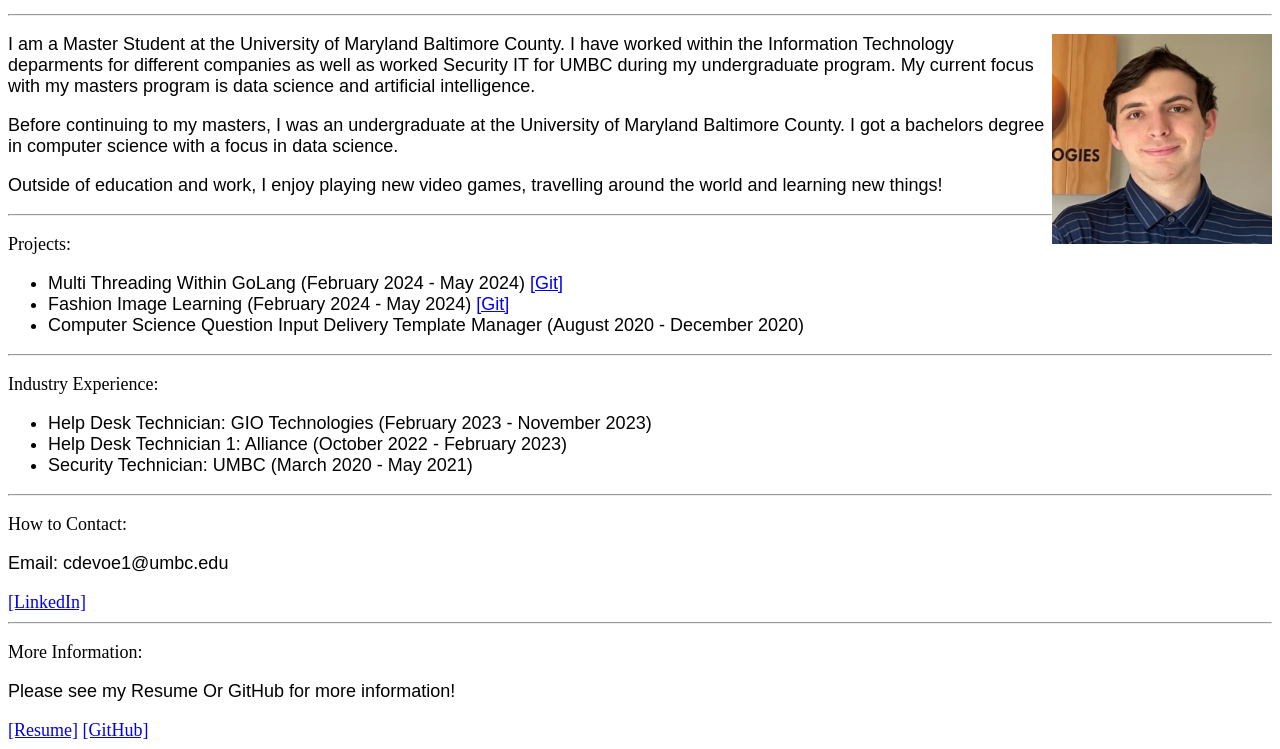
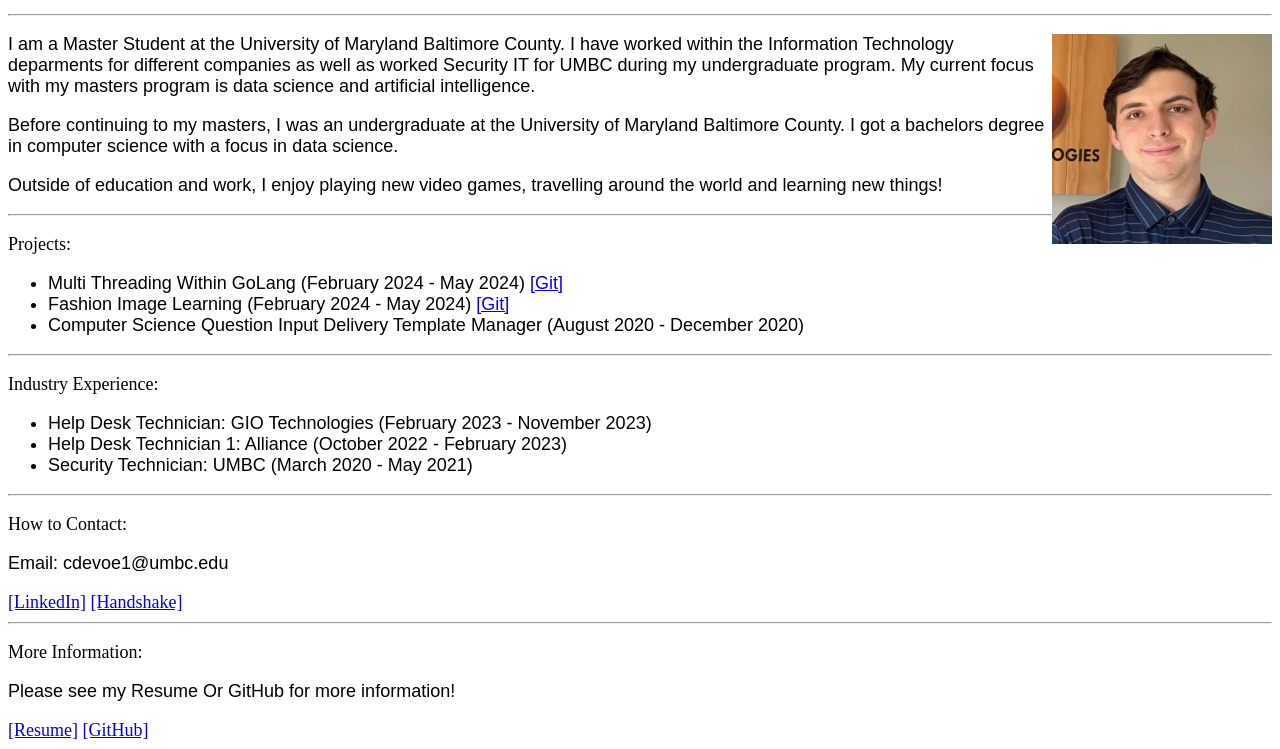
Before and after one commit to cdevoe12/cdevoe12.github.io, a plain HTML site: page index.html in a window 1280 px wide. Shown: the part 103-852 px from the top of the page. Drawn offline with Linux system fonts and the light colour scheme.

Commit message:
Update index.html

```diff
--- a/index.html
+++ b/index.html
@@ -56,6 +56,7 @@ How to Contact:
 Email: cdevoe1@umbc.edu
 </p>
 <a href="https://www.linkedin.com/in/chris-devoe/">[LinkedIn]</a>
+<a href="https://app.joinhandshake.com/profiles/42899023">[Handshake]</a>
 <hr>
 <p>
 More Information:
```
